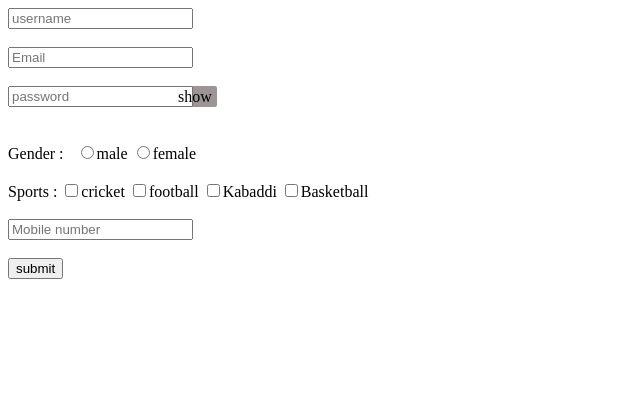
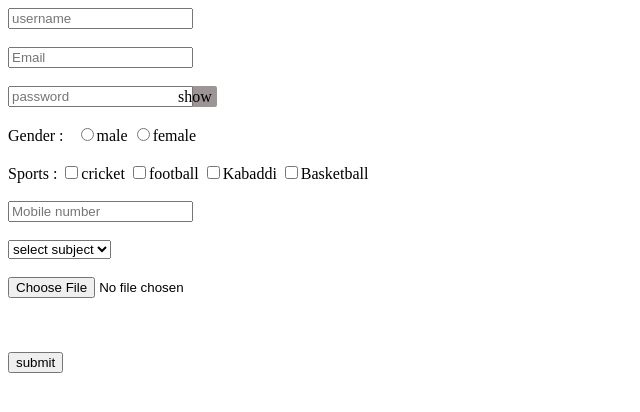
Before and after one commit to AnimeshSawasiya07/javascript, a plain HTML site: page FormValidation/Demo1.html in a window 1280 px wide. Shown: the whole page, without its empty margins (0-640 px from the left). Drawn offline with Linux system fonts and the light colour scheme.

Commit message:
new added

```diff
--- a/FormValidation/Demo1.html
+++ b/FormValidation/Demo1.html
@@ -34,7 +34,7 @@
         <small id="emailError"></small> <br>
 
         <input onkeyup="validatePassword()" type="password" placeholder="password" id="password">
-        <div onclick="togglePassword()" id="show">show</div><br>
+        <div onclick="togglePassword()" id="show">show</div>
         <small id="passwordError"></small><br>
 
         Gender : &nbsp;
@@ -50,12 +50,62 @@
         <br> <small id="SportsError"></small><br>
 
         <input onkeyup="validateMobile()" type="text" id="mobile" placeholder="Mobile number"><br>
-        <small id="mobileError"></small>
+        <small id="mobileError"></small><br>
 
-        <br><input onclick=" return validateForm()" type="submit" value="submit">
+        <select onchange="validateSubject()" id="subject">
+            <option value="0">select subject</option>
+            <option value="java">java</option>
+            <option value="js">js</option>
+            <option value="python">python</option>
+            <option value="c++">c++</option>
+        </select><br>
+        <small id="subjectError"></small><br>
+
+        <input onchange="validateFile()" type="file" name="" id="profile"><br>
+        <small id="profileError"></small><br>
+
+        <br><br><input onclick=" return validateForm()" type="submit" value="submit">
     </form>
 </body>
 <script>
+    function validateFile() {
+        let status = true;
+        let profile = document.querySelector("#profile");
+        let profileError = document.querySelector("#profileError");
+        if (profile.files[0]) {
+            let fileName = profile.files[0].name;
+            let lastDotIndex = fileName.lastIndexOf(".");
+            let fileExtension = fileName.substring(lastDotIndex);
+
+            if (fileExtension != ".png") {
+                status = false;
+                profileError.innerText = "only .png files are allowed"
+            }
+            else
+                profileError.innerText = "";
+        }
+        else {
+            status = false;
+            profileError.innerText = "upload profile picture"
+        }
+
+        return status;
+    }
+
+    function validateSubject() {
+        let status = true;
+        let subject = document.querySelector("#subject").value;
+        let subjectError = document.querySelector("#subjectError");
+
+        if (subject == "0") {
+            subjectError.innerText = 'select subject';
+            status = false;
+        }
+        else
+            subjectError.innerText = "";
+        return status;
+    }
+
     function validateMobile() {
         let status = true;
         let mobileNumber = document.querySelector("#mobile").value;
@@ -65,15 +115,15 @@
             status = false;
             mobileError.innerText = "mobile number is required";
         }
-        else if(isNaN(mobileNumber)){
+        else if (isNaN(mobileNumber)) {
             status = false;
             mobileError.innerText = "Only digits are allowed";
         }
-        else if(mobileNumber.startsWith("0")){
+        else if (mobileNumber.startsWith("0")) {
             status = false;
             mobileError.innerText = "Mobile number must not start with 0";
         }
-        else if(mobileNumber.length !=10){
+        else if (mobileNumber.length != 10) {
             status = false;
             mobileError.innerText = "invalid mobile number";
         }
@@ -204,7 +254,9 @@
         let genderStatus = validateGender();
         let sportsStatus = validateSports();
         let mobileStatus = validateMobile();
-        if (usernameStatus && passwordStatus && emailStatus && genderStatus && sportsStatus && mobileStatus)
+        let subjectStatus = validateSubject();
+        let profileStatus = validateFile();
+        if (usernameStatus && passwordStatus && emailStatus && genderStatus && sportsStatus && mobileStatus && subjectStatus && profileStatus)
             return true;
         return false;
     }
```
